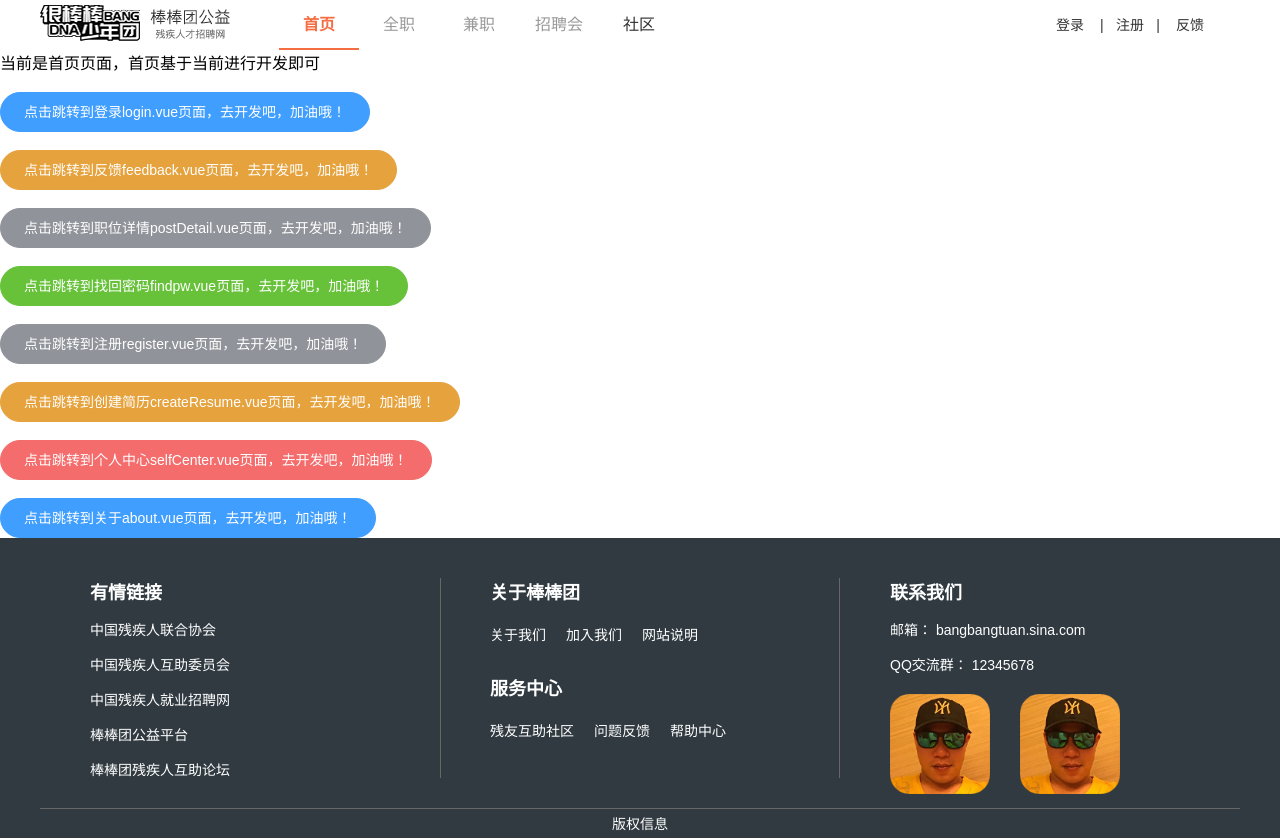
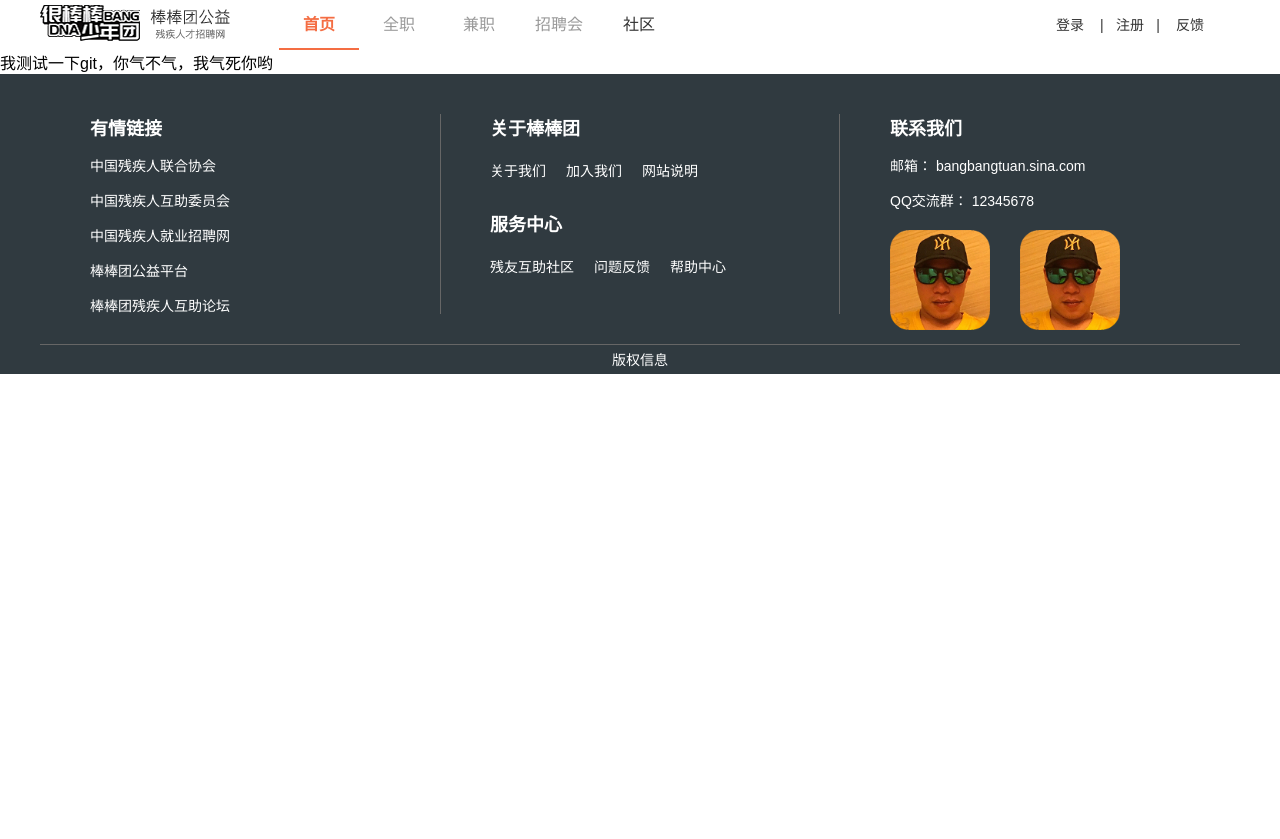
Before and after one commit to islike/cjr, a Vue app: page /#/ in a window 1280 px wide. After the commit the page ends 800 px from the top, so only its background shows below. Built offline with nearby package versions, Linux system fonts and the light colour scheme.

Commit message:
测试git

```diff
--- a/src/pages/home/home.vue
+++ b/src/pages/home/home.vue
@@ -2,39 +2,7 @@
   <div>
     <holder></holder>
     <div>
-      {{this.msg}} <br/>
-      <br/>
-      <router-link to="/login">
-        <el-button type="primary" round>点击跳转到登录login.vue页面，去开发吧，加油哦！</el-button>
-      </router-link>
-      <br/><br/>
-      <router-link to="/feedback">
-        <el-button type="warning" round>点击跳转到反馈feedback.vue页面，去开发吧，加油哦！</el-button>
-      </router-link>
-      <br/><br/>
-      <router-link to="/postdetail">
-        <el-button type="info" round>点击跳转到职位详情postDetail.vue页面，去开发吧，加油哦！</el-button>
-      </router-link>
-      <br/><br/>
-      <router-link to="/findpw">
-        <el-button type="success" round>点击跳转到找回密码findpw.vue页面，去开发吧，加油哦！</el-button>
-      </router-link>
-      <br/><br/>
-      <router-link to="/register">
-        <el-button type="info" round>点击跳转到注册register.vue页面，去开发吧，加油哦！</el-button>
-      </router-link>
-      <br/><br/>
-      <router-link to="/createresume">
-        <el-button type="warning" round>点击跳转到创建简历createResume.vue页面，去开发吧，加油哦！</el-button>
-      </router-link>
-      <br/><br/>
-      <router-link to="/selfcenter">
-        <el-button type="danger" round>点击跳转到个人中心selfCenter.vue页面，去开发吧，加油哦！</el-button>
-      </router-link>
-      <br/> <br/>
-      <router-link to="/about">
-        <el-button type="primary" round>点击跳转到关于about.vue页面，去开发吧，加油哦！</el-button>
-      </router-link>
+      我测试一下git，你气不气，我气死你哟
     </div>
     <foot></foot>
   </div>
```
Also changed, not shown: 1 other file (tests, documents, lock files or other folders).
